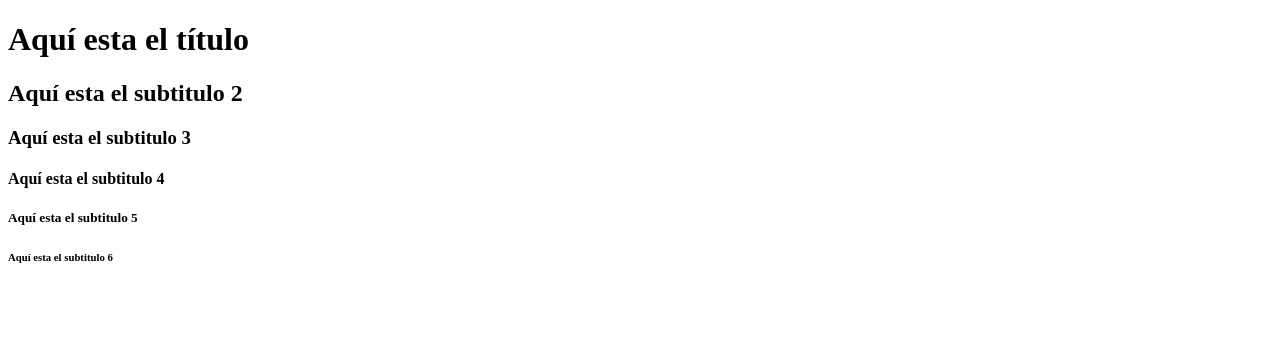
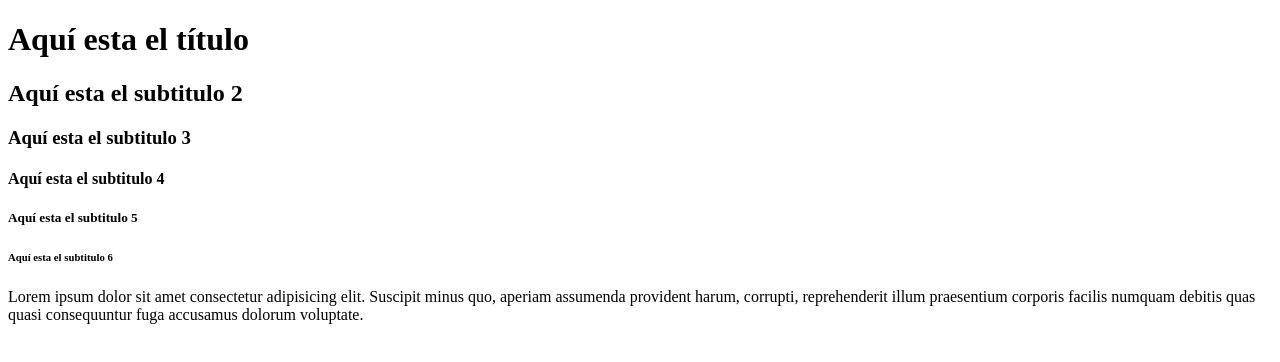
Before and after one commit to NullCe2/holamundohtml, a plain HTML site: page index.html in a window 1280 px wide. Drawn offline with Linux system fonts and the light colour scheme.

Commit message:
Esta es la tercera version

```diff
--- a/index.html
+++ b/index.html
@@ -14,8 +14,8 @@
     <h4>Aquí esta el subtitulo 4</h4>
     <h5>Aquí esta el subtitulo 5</h5>
     <h6>Aquí esta el subtitulo 6</h6>
-
-
+<!--Etiqueta de parrafo-->
+<p>Lorem ipsum dolor sit amet consectetur adipisicing elit. Suscipit minus quo, aperiam assumenda provident harum, corrupti, reprehenderit illum praesentium corporis facilis numquam debitis quas quasi consequuntur fuga accusamus dolorum voluptate.</p>
 
 </body>
 </html>
```
